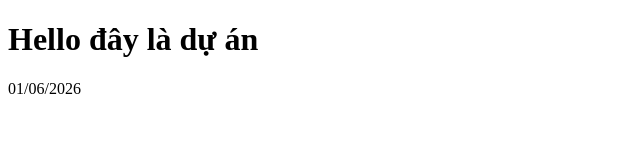
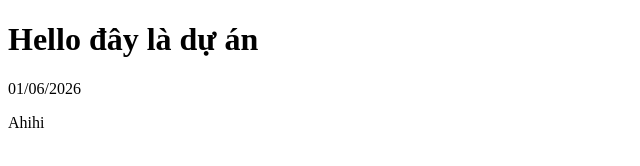
Before and after one commit to buidinhnam1612-cmd/duan-git, a plain HTML site: page index.html in a window 1280 px wide. Shown: the full height of the page, 0-640 px from the left. Drawn offline with Linux system fonts and the light colour scheme.

Commit message:
capnhat lan 2

```diff
--- a/index.html
+++ b/index.html
@@ -8,5 +8,6 @@
 <body>
     <h1>Hello đây là dự án</h1>
     <p>01/06/2026</p>
+    <span>Ahihi</span>
 </body>
 </html>
```
